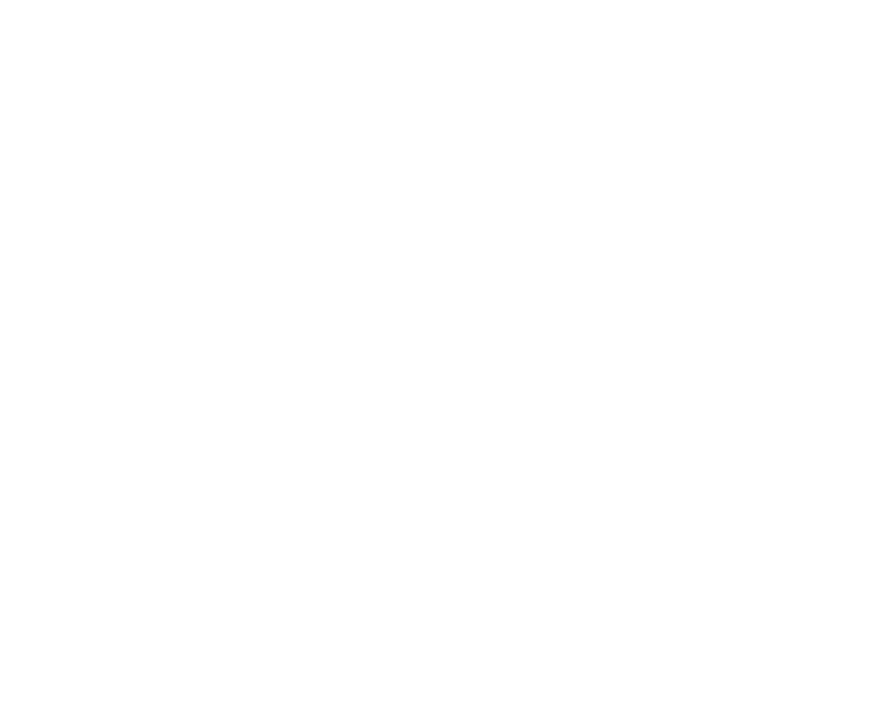
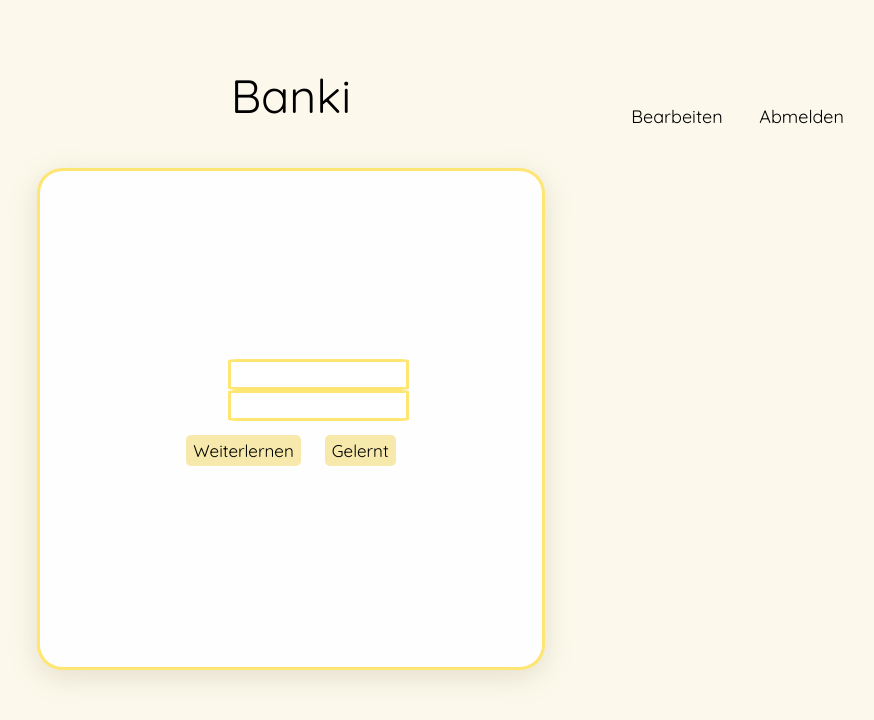
Before and after one commit to UniBanki/banki, a plain HTML site: page karten/learncard.html in a window 1280 px wide. Shown: the whole page, without its empty margins (349-1223 px from the left). Drawn offline with Linux system fonts and the light colour scheme.

Commit message:
learncard.html design entwurf

```diff
--- a/karten/createcard.css
+++ b/karten/createcard.css
@@ -48,7 +48,7 @@ button:hover{
     float: left;
     color: black;
     text-align: center;
-    padding: 25px;
+    padding: 15px;
     text-decoration: none;
     font-size: 18px;
     line-height: 25px;
--- a/karten/learncard.html
+++ b/karten/learncard.html
@@ -0,0 +1,40 @@
+<!DOCTYPE html>
+<html lang="DE">
+<head>
+    <meta charset="UTF-8">
+    <meta name="viewport" content="width=device-width, initial-scale=1.0">
+    <link rel="preconnect" href="https://fonts.googleapis.com">
+    <link rel="preconnect" href="https://fonts.gstatic.com" crossorigin>
+    <link href="https://fonts.googleapis.com/css2?family=Quicksand:wght@300;400;500;600;700&display=swap" rel="stylesheet">
+    <link rel="stylesheet" href="createcard.css">
+
+    <title>Karten lernen</title>
+</head>
+<body>
+    <div class="header">
+        <div class="center-style">
+        <a href="/" class="header-style">Banki</a></div>
+        <div class="header-right">
+            <a class="active" href="#edit">Bearbeiten</a>
+            <a></a>
+            <a></a>
+            <a class="active" href="#logout">Abmelden</a>
+        </div>
+    </div>
+    <div class="center-style">
+        <div class="main-container">
+            <div class="edit-container">
+
+            </div>
+            <div class="edit-container">
+
+            </div>
+            <div class="center-style">
+                <button>Weiterlernen</button>
+                <button>Gelernt</button>
+            </div>
+        </div>
+    </div>
+
+</body>
+</html>
```
